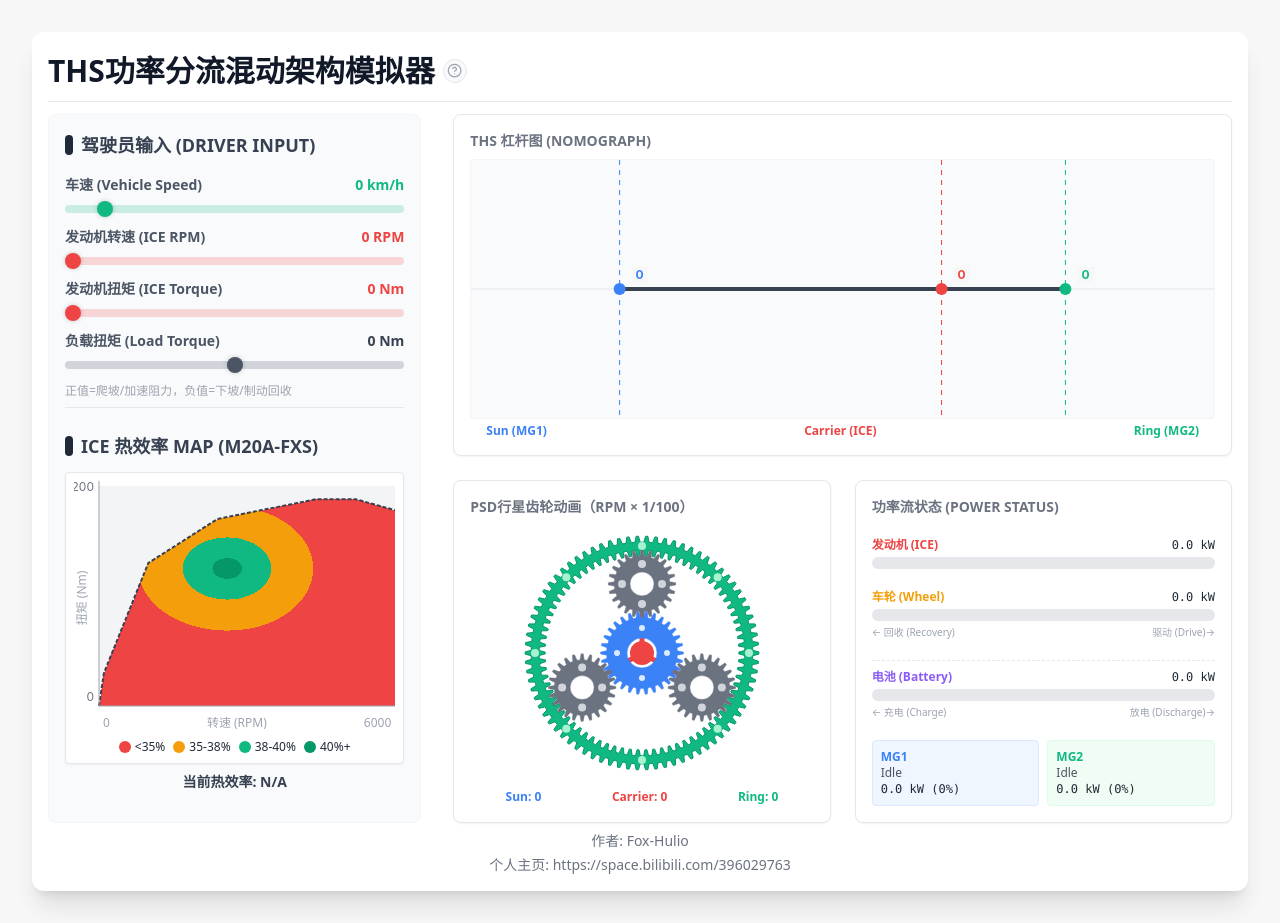
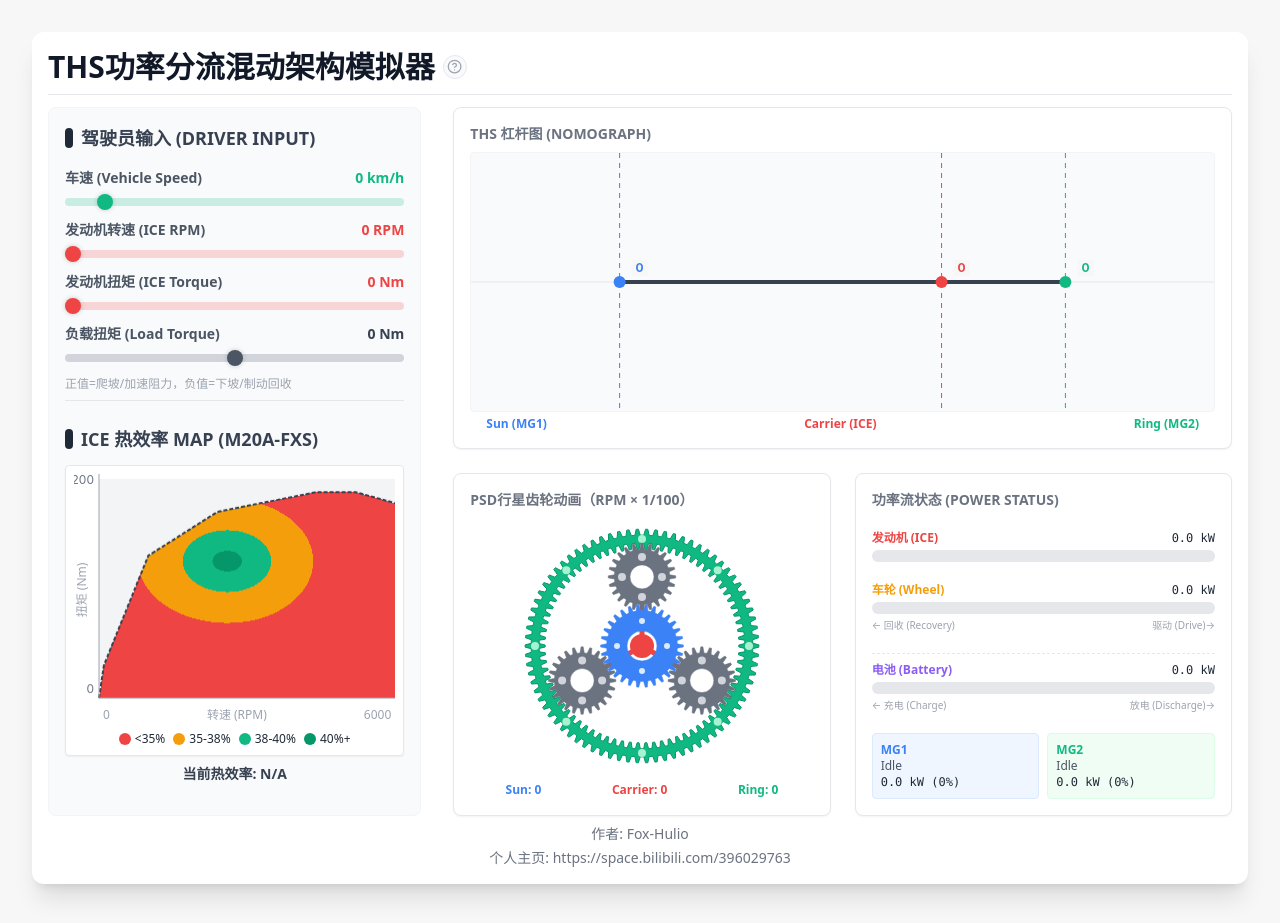
Before and after one commit to haomuch/THS, a website: page index.html in a window 1280 px wide. Drawn offline with Linux system fonts and the light colour scheme.

Commit message:
feat: 更新标题样式和缓存版本，改善响应式布局

```diff
--- a/index.html
+++ b/index.html
@@ -24,9 +24,8 @@
 
     <div class="max-w-7xl mx-auto bg-white shadow-xl rounded-xl p-6 md:p-4">
         <header class="mb-3 border-b pb-2">
-            <div class="flex items-center gap-2">
-                <h1 class="font-bold text-gray-900" style="font-size: clamp(1.2rem, 5.8vw, 1.875rem);">
-                    THS功率分流混动架构模拟器</h1>
+            <div class="flex items-center gap-2 title-row">
+                <h1 class="app-title font-bold text-gray-900">THS功率分流混动架构模拟器</h1>
                 <button type="button" id="help_btn" class="help-btn" title="查看说明" aria-label="查看说明"
                     aria-haspopup="dialog" aria-controls="help_dialog">
                     <svg xmlns="http://www.w3.org/2000/svg" viewBox="0 0 24 24" fill="none" stroke="currentColor"
--- a/service-worker.js
+++ b/service-worker.js
@@ -1,4 +1,4 @@
-const CACHE_NAME = 'ths-simulator-cache-v5';
+const CACHE_NAME = 'ths-simulator-cache-v6';
 const ASSETS_TO_CACHE = [
   './',
   './index.html',
```
Also changed, not shown: style.css.
